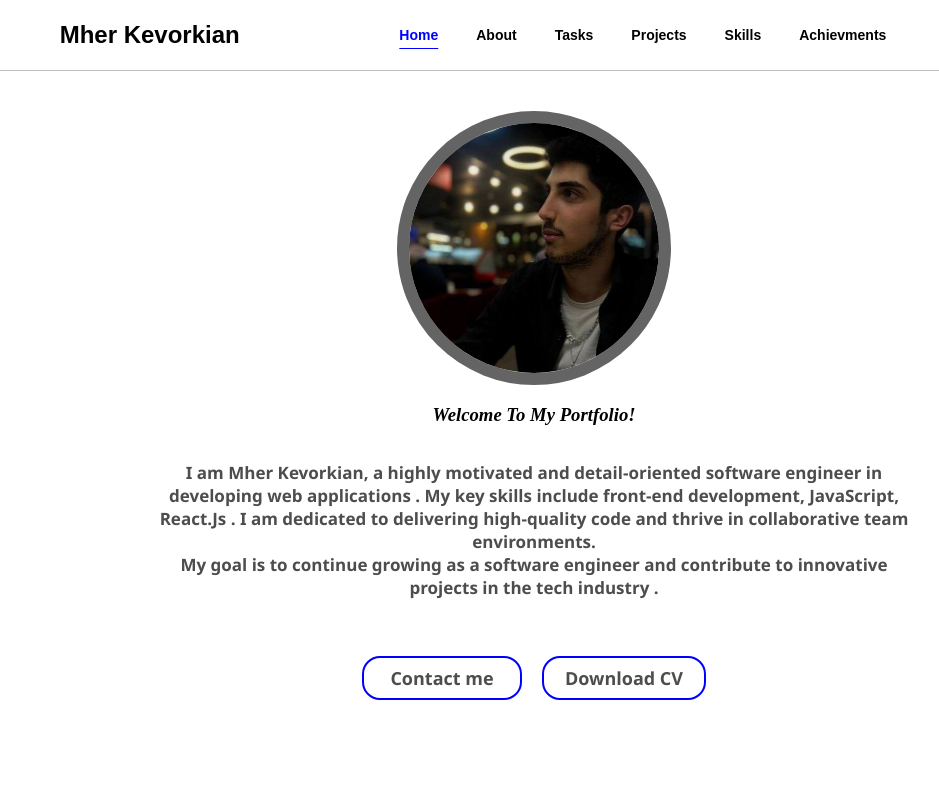
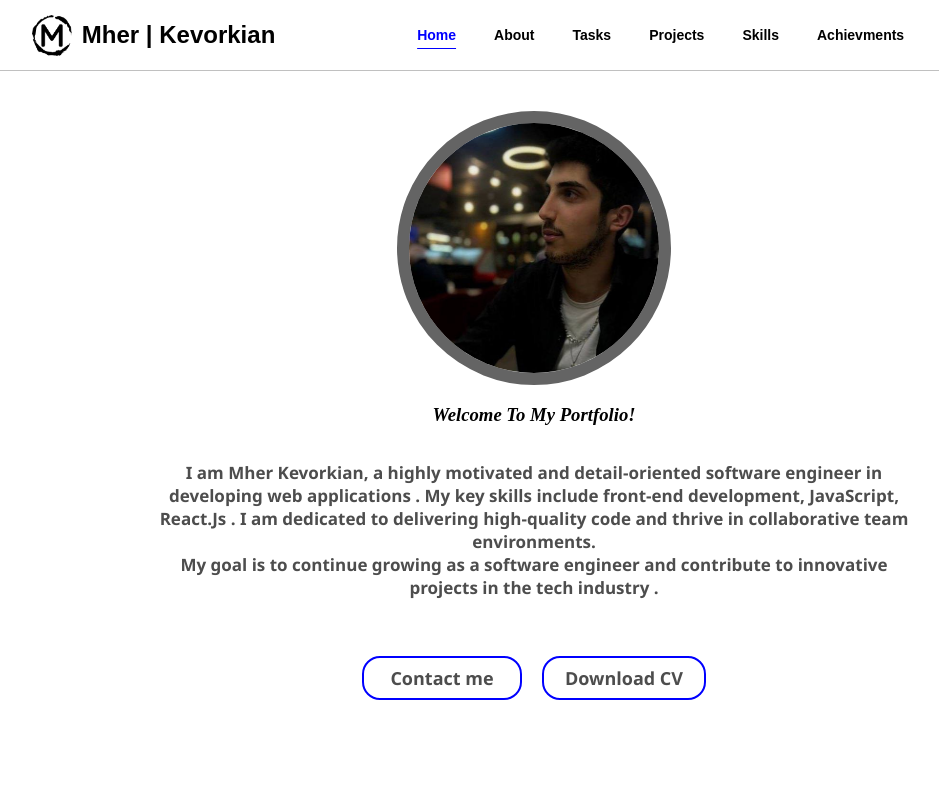
Before and after one commit to MherKK/MherKevorkiansCV, a React (Vite) app: page / in a window 1280 px wide. Shown: the top 800 px of the page, without its empty margins (106-1045 px from the left). Built offline with nearby package versions, Linux system fonts and the light colour scheme.

Commit message:
added logo and changed the title

```diff
--- a/index.html
+++ b/index.html
@@ -3,7 +3,8 @@
   <head>
     <meta charset="UTF-8" />
     <meta name="viewport" content="width=device-width, initial-scale=1.0" />
-    <title>Kevorkian</title>
+    <link rel="icon" type="image" href="./src/assets/logo/b.png" />
+    <title>Mher | My Portfolio</title>
   </head>
   <body>
     <div id="root"></div>
--- a/src/Components/NavBar/NavBar.jsx
+++ b/src/Components/NavBar/NavBar.jsx
@@ -1,4 +1,5 @@
 import { Link, useMatch, useResolvedPath } from "react-router-dom";
+import logo from '../../assets/logo/b.png'
 import "./NavBar.css";
 import tab from "../../assets/tab.png"
 import X from "../../assets/X.png"
@@ -22,8 +23,9 @@ export default function NavBar() {
 
   return (
     <nav className="nav-container">
-      <h1>
-        <Link to="/">Mher Kevorkian</Link>
+      <h1 style={{display:'flex', alignItems:'center', justifyContent:'center'}}>
+      <img src={logo} width={40}  alt="logo"/>
+        <Link to="/"> Mher | Kevorkian</Link>
       </h1>
 
       <ul ref={ulRef} className={showTab === false ? "desktop-tab-links" : "desktop-tab-links active"}>
```
Also changed, not shown: src/assets/logo/b.png (added).
